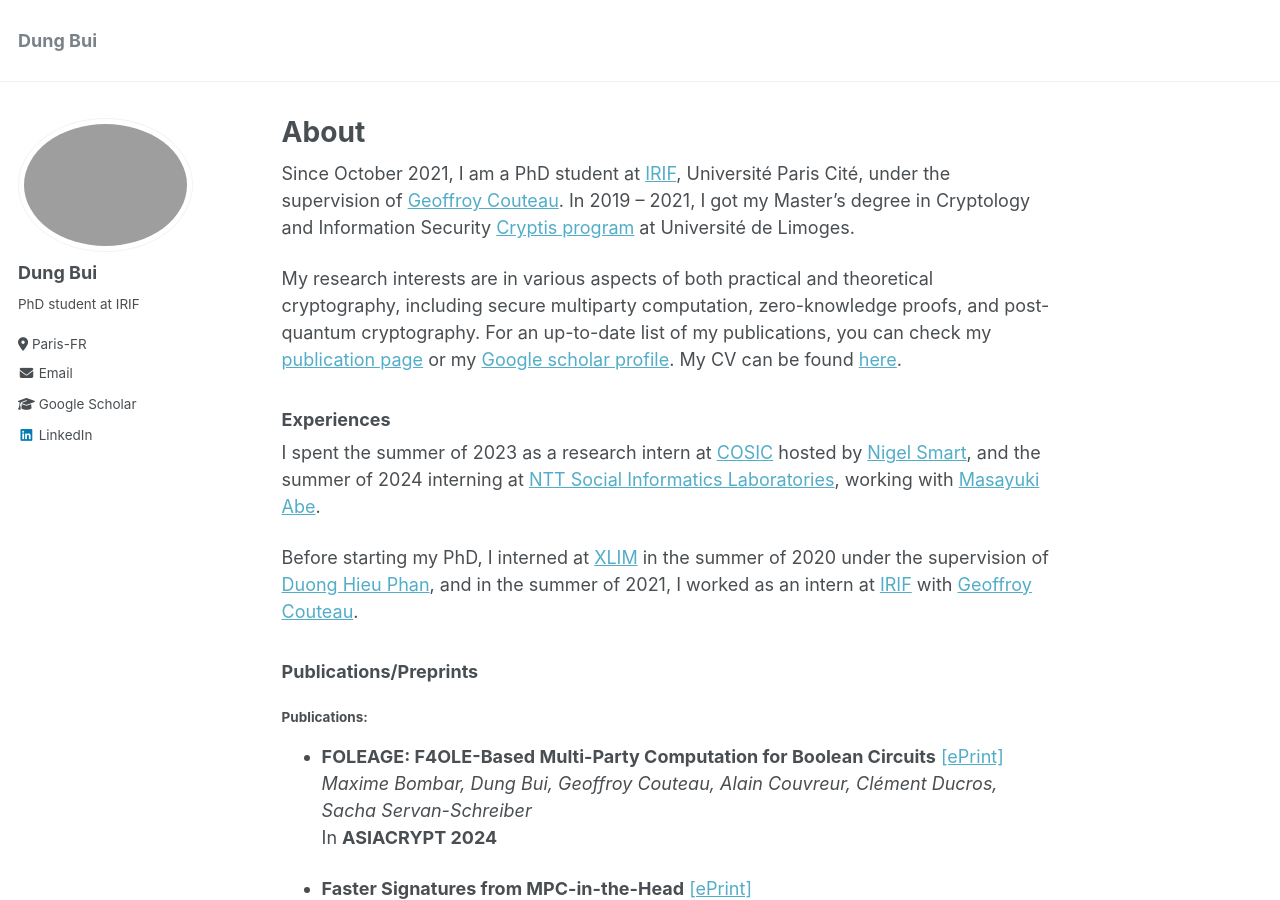
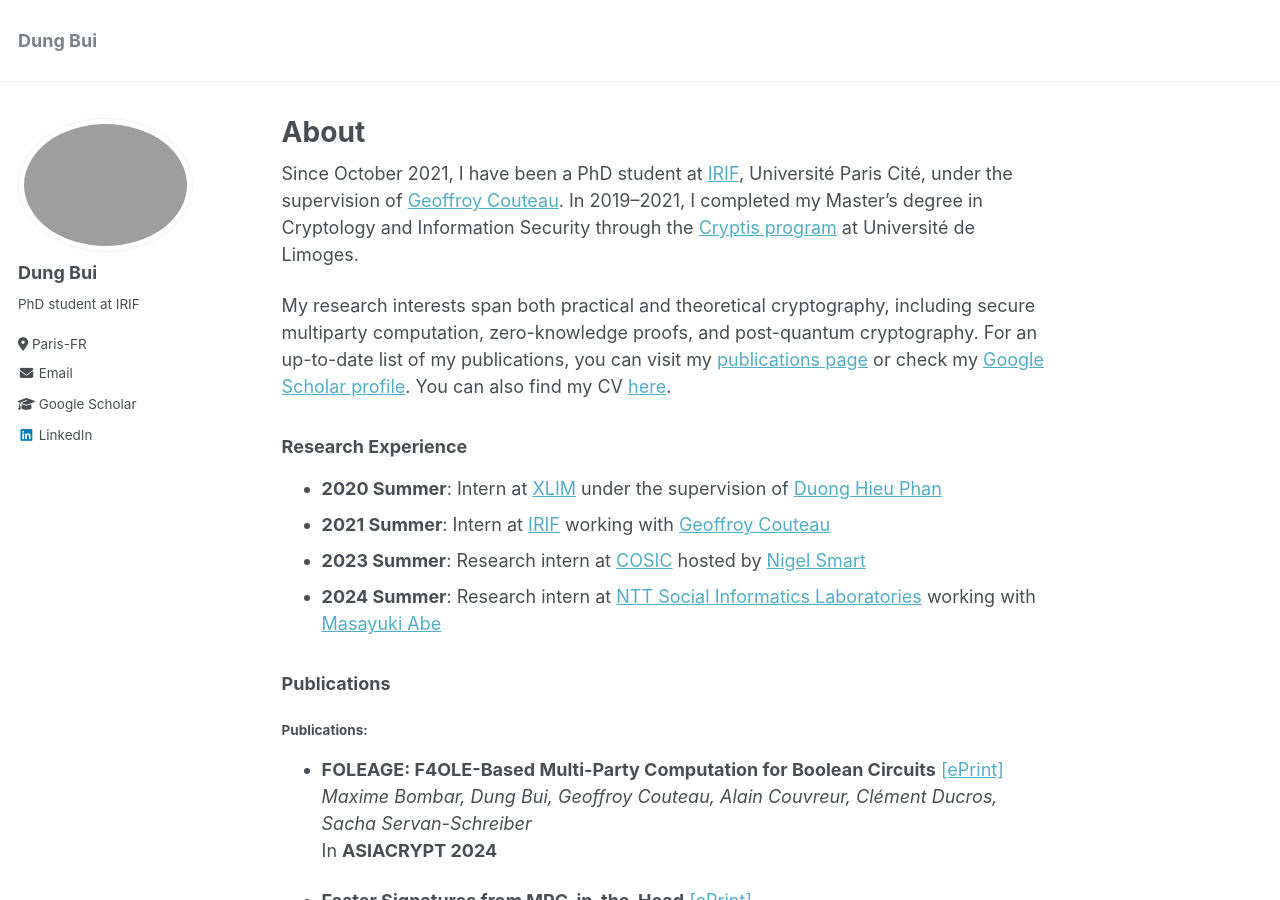
Before and after one commit to dungbui15/dungbui15.github.io, a Jekyll site: the page built from _pages/about.md, in a window 1280 px wide and 900 px high. Built offline with Jekyll 4.4.1, drawn with Linux system fonts in a browser that asks for light colours; some of the changed text lies outside the part shown.

Commit message:
Update about.md

```diff
--- a/_pages/about.md
+++ b/_pages/about.md
@@ -7,19 +7,20 @@ redirect_from:
   - /about.html
 ---
 
-Since October 2021, I am a PhD student at [IRIF](https://www.irif.fr/), Université Paris Cité, under the supervision of [Geoffroy Couteau](https://geoffroycouteau.github.io/). In 2019 -- 2021, I got my Master's degree in Cryptology and Information Security [Cryptis program](https://www.cryptis.fr/) at Université de Limoges.
+Since October 2021, I have been a PhD student at [IRIF](https://www.irif.fr/), Université Paris Cité, under the supervision of [Geoffroy Couteau](https://geoffroycouteau.github.io/). In 2019–2021, I completed my Master's degree in Cryptology and Information Security through the [Cryptis program](https://www.cryptis.fr/) at Université de Limoges.
 
-My research interests are in various aspects of both practical and theoretical cryptography, including secure multiparty computation, zero-knowledge proofs, and post-quantum cryptography. For an up-to-date list of my publications, you can check my [publication page](https://dungbui15.github.io/publications/) or my [Google scholar profile](https://scholar.google.com/citations?user=StGOHMUAAAAJ&hl=en&authuser=1). My CV can be found [here](/files/PhD_CV.pdf).
+My research interests span both practical and theoretical cryptography, including secure multiparty computation, zero-knowledge proofs, and post-quantum cryptography. For an up-to-date list of my publications, you can visit my [publications page](https://dungbui15.github.io/publications/) or check my [Google Scholar profile](https://scholar.google.com/citations?user=StGOHMUAAAAJ&hl=en&authuser=1). You can also find my CV [here](/files/PhD_CV.pdf).
 
-### Experiences
-I spent the summer of 2023 as a research intern at [COSIC](https://www.esat.kuleuven.be/cosic/) hosted by [Nigel Smart](https://nigelsmart.github.io/), and the summer of 2024 interning at [NTT Social Informatics Laboratories](https://www.rd.ntt/e/sil/), working with [Masayuki Abe](https://security-kouza.github.io/nanacov/).
+### Research Experience
+- **2020 Summer**: Intern at [XLIM](https://www.xlim.fr/en) under the supervision of [Duong Hieu Phan](https://www.di.ens.fr/users/phan/index.html)
+- **2021 Summer**: Intern at [IRIF](https://www.irif.fr/) working with [Geoffroy Couteau](https://geoffroycouteau.github.io/)
+- **2023 Summer**: Research intern at [COSIC](https://www.esat.kuleuven.be/cosic/) hosted by [Nigel Smart](https://nigelsmart.github.io/)
+- **2024 Summer**: Research intern at [NTT Social Informatics Laboratories](https://www.rd.ntt/e/sil/) working with [Masayuki Abe](https://security-kouza.github.io/nanacov/)
 
-Before starting my PhD, I interned at [XLIM](https://www.xlim.fr/en) in the summer of 2020 under the supervision of [Duong Hieu Phan](https://www.di.ens.fr/users/phan/index.html),  and in the summer of 2021, I worked as an intern at [IRIF](https://www.irif.fr/) with [Geoffroy Couteau](https://geoffroycouteau.github.io/).
 
-### Publications/Preprints
+### Publications
 
 #### Publications:
-
 - **FOLEAGE: F4OLE-Based Multi-Party Computation for Boolean Circuits** [[ePrint]](https://eprint.iacr.org/2024/429)
   *Maxime Bombar, Dung Bui, Geoffroy Couteau, Alain Couvreur, Clément Ducros, Sacha Servan-Schreiber*
   In **ASIACRYPT 2024**
@@ -41,7 +42,6 @@ Before starting my PhD, I interned at [XLIM](https://www.xlim.fr/en) in the summ
   In **PKC 2023**
 
 #### Preprints:
-
 - **Critical Round in Multi-Round Proofs: Compositions and Transformation to Trapdoor Commitments** [[ePrint]](https://eprint.iacr.org/2024/1766)
   *Masayuki Abe, David Balbás, Dung Bui, Miyako Ohkubo, Zehua Shang, Mehdi Tibouchi*
 
@@ -71,6 +71,5 @@ A list of talks where I had the opportunity to present and discuss my work.
 | Apr 2022    | Journées C2 (Codage & Cryptographie) (Workshop)              | Hendaye, France       |
 
 ### Professional Activities
-External Reviewer: TCC 2022, CSF 2022--2023, IEEE-TIFs 2024, EUROCRYPT 2025.
-
-Program Committee: APKC 2025, Latincrypt 2025.
+- **External Reviewer**: TCC 2022, CSF 2022–2023, IEEE-TIFs 2024, EUROCRYPT 2025.
+- **Program Committee**: APKC 2025, Latincrypt 2025.
```
